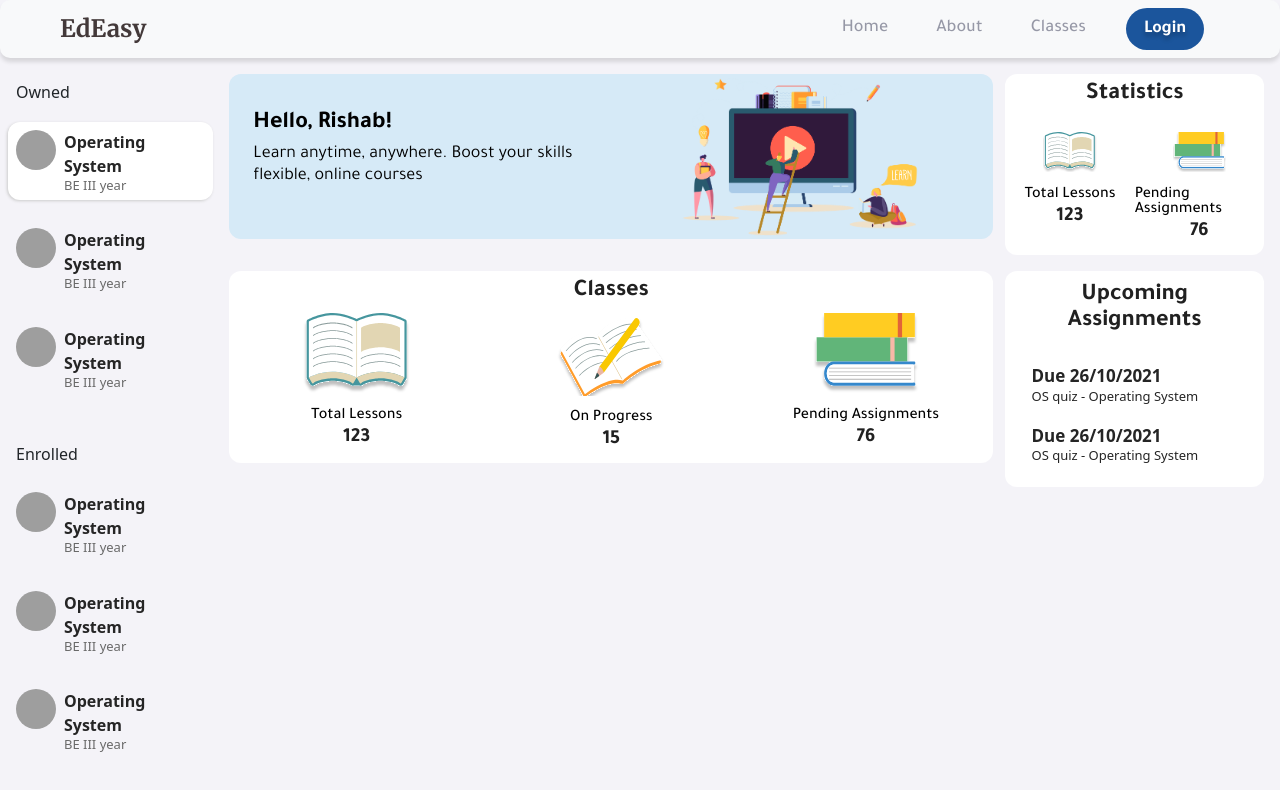
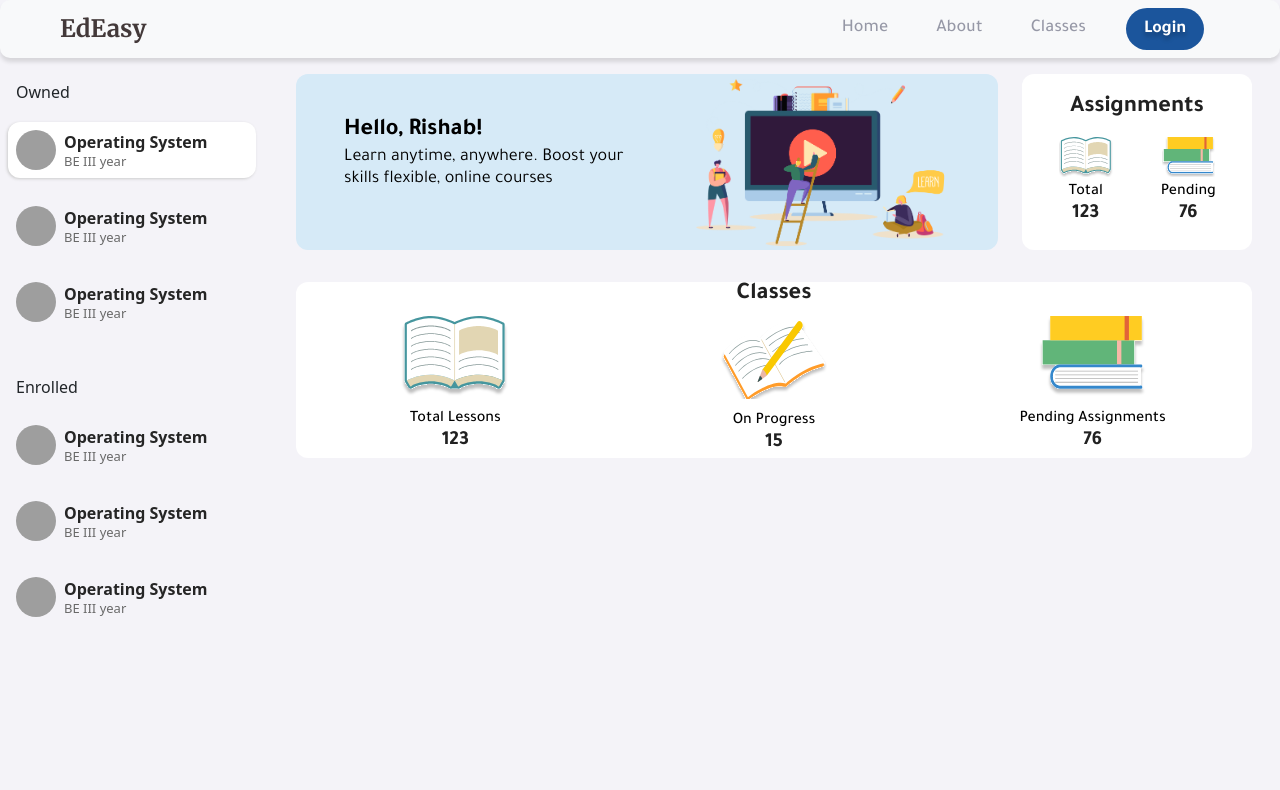
Before and after one commit to Rishab310/EdEasy, a React (Create React App) app in the folder client/: page /classes in a window 1280 px wide. Shown: the top 790 px of the page. Built offline with nearby package versions, Linux system fonts and the light colour scheme; grey boxes are pictures that could not be loaded.

Commit message:
Dashboard changes

```diff
--- a/client/src/Components/Dashboard/Dashboard.css
+++ b/client/src/Components/Dashboard/Dashboard.css
@@ -57,7 +57,6 @@ body, #root, .app {
   font-weight: bolder;
   font-size: 20px;
   line-height: 20px;
-  /* identical to box height */
   display: flex;
   align-items: center;
   color: rgb(33 33 33);
@@ -120,7 +119,7 @@ body, #root, .app {
   line-height: 1.1;
 }
 
-.Assgn_Title {
+/* .Assgn_Title {
   color: #252525;
   font-weight: bold;
   font-size: 17px;
@@ -157,4 +156,17 @@ body, #root, .app {
 .Banner_Img img {
   width: 100%;
   height: 100%;
+} */
+
+@media screen and (min-width:768px) {
+
+  .width-80 {
+    width: 80% !important;
+  }
+  .width-20 {
+    width: 20% !important;
+  }
 }
+.height-100{
+  height: 100%;
+}
--- a/client/src/Components/Dashboard/Dashboard.jsx
+++ b/client/src/Components/Dashboard/Dashboard.jsx
@@ -15,7 +15,7 @@ class Dashboard extends React.Component {
       <div className="dashboard">
         <Header/>
         <div className="row mx-0">
-          <div className="col-2 d-none d-md-block Dashboard_Sidedrawer px-0 ps-2">
+          <div className="col-3 d-none d-md-block Dashboard_Sidedrawer px-0 ps-2 width-20">
             <h6 className="ms-2">Owned</h6>
             <a href="/">
               <div className="Sidedrawer_Class active d-flex p-2 ps-2">
@@ -85,12 +85,12 @@ class Dashboard extends React.Component {
               </div>
             </a>
           </div>
-          <div className="col-12 col-md-10 px-0">
+          <div className="col-12 col-md-9 width-80">
             <div className="row m-3">
-              <div className="col-9 pe-0">
-                <div className="row banner">
-                  <div className="col-6 ps-4 d-flex justify-content-center flex-column">
-                    <div className="hello-name mb-1">
+              <div className="col-12 col-md-9">
+                <div className="row banner m-0">
+                    <div className="col-6 d-flex justify-content-center flex-column ps-5">
+                      <div className="hello-name">
                         Hello, Rishab!
                       </div>
                       <p className="hello-description">
@@ -98,37 +98,33 @@ class Dashboard extends React.Component {
                       </p>
                     </div>
                     <div className="col-6 d-flex justify-content-center">
-                    <div className="Banner_Img">
-                      <img src={banner} alt="" srcset=""/>
+                      <img src={banner} alt="" srcset="" width="80%"/>
                     </div>
                 </div>
               </div>
+              <div className="d-none d-md-block col-3 pe-0 d-flex align-items-center justify-content-center">
+                <div class="content-box d-flex align-items-center justify-content-center flex-column height-100">
+                  <div className="heading-2 d-flex justify-content-center pb-3">
+                    Assignments
                   </div>
-              <div className="col-3 m-0 p-0">
-                <div className="content-box pb-2 pt-2">
-                      <div className="heading-2 d-flex pb-2 mb-3 justify-content-center">
-                        Statistics
-                      </div>
-                      <div className="d-flex">
-                        <div className="col-6 d-flex flex-column align-items-center">
+                  <div className="row">
+                    <div className="col-6 px-4 d-flex flex-column align-items-center justify-content-center">
                       <img src={lessons} alt="" srcset="" height="40" />
-                          <div className="stats pt-3">Total Lessons</div>
+                      <div className="stats pt-2">Total</div>
                       <div className="count">123</div>
                     </div>
-                        <div className="col-6 d-flex flex-column align-items-center">
+                    <div className="col-6 px-4 d-flex flex-column align-items-center justify-content-center">
                       <img src={pending} alt="" srcset="" height="40" />
-                          <div className="stats pt-3">Pending Assignments</div>
+                      <div className="stats pt-2">Pending</div>
                       <div className="count">76</div>
                     </div>
                   </div>
                 </div>
               </div>
             </div>
-
             <div className="row m-3">
-              <div className="col-9 pe-0 pt-0 mt-0">
-                <div className="classes">
-                  <div className="row content-box me-0 py-2 mt-0" style={{width:"100%"}}>
+              <div className="col-12">
+                  <div class="row my-3 ms-0 content-box">
                     <div className="heading-2 d-flex pb-2 justify-content-center">
                       Classes
                     </div>
@@ -150,23 +146,6 @@ class Dashboard extends React.Component {
                   </div>
               </div>
             </div>
-              <div className="col-3 content-box mt-0 pb-4 px-2 py-1 d-flex flex-column align-items-center">
-                <div className="heading-2 mt-2 mb-2">Upcoming Assignments</div>
-
-                  <div className="Upcoming_Assignment">
-                    <a href="/">
-                      <div className="Assgn_Title">Due 26/10/2021</div>
-                      <div className="Assgn_Desc">OS quiz - Operating System</div>
-                    </a>
-                  </div>
-                  <div className="Upcoming_Assignment">
-                    <a href="/">
-                      <div className="Assgn_Title">Due 26/10/2021</div>
-                      <div className="Assgn_Desc">OS quiz - Operating System</div>
-                    </a>
-                  </div>
-              </div>
-            </div>
           </div>
         </div>
       </div>
```
Lines whose indentation alone changed are shown as unchanged.
